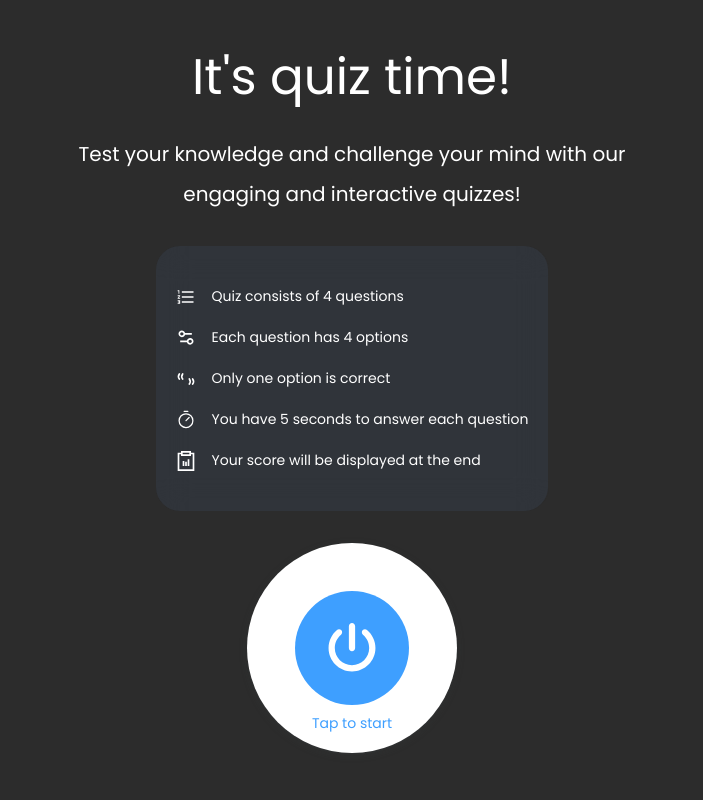
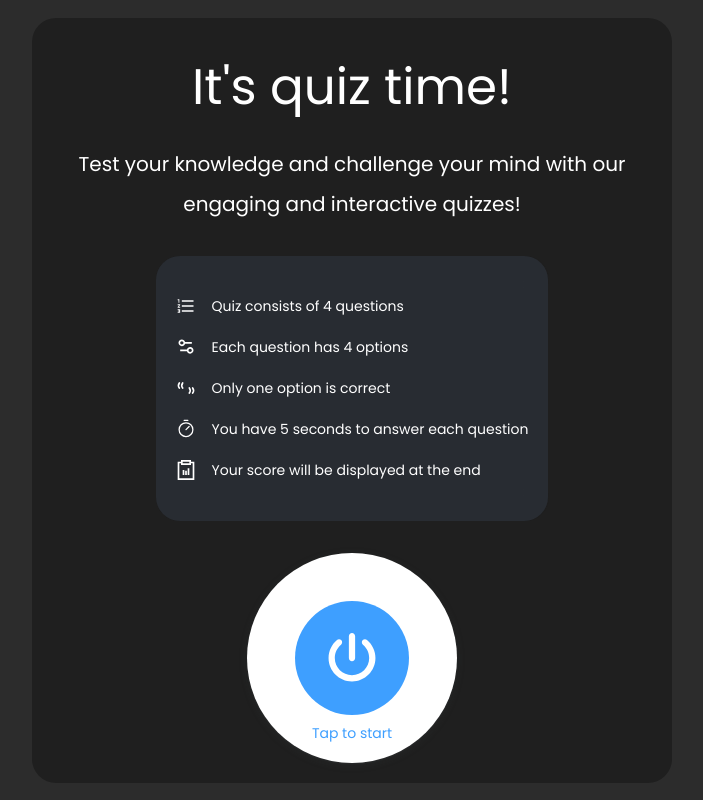
Before and after one commit to sayand-ak/quiz-app, a React (Vite) app: page / in a window 1280 px wide. Shown: the whole page, without its empty margins (288-991 px from the left). Built offline with nearby package versions, Linux system fonts and the light colour scheme.

Commit message:
Changed UI

```diff
--- a/src/assets/index.ts
+++ b/src/assets/index.ts
@@ -1,10 +1,13 @@
 import avatar1 from "./maleAvathar.svg";
 import avatar2 from "./maleAvathar.svg";
 import gif from './Confetti-vmake-unscreen.gif';
+import dataCollectImg from "./Mobile login-bro.svg"
 
 export {
     avatar1,
     avatar2,
-    gif
+    gif,
+    dataCollectImg
+
 
 }
--- a/src/components/Directions.tsx
+++ b/src/components/Directions.tsx
@@ -3,7 +3,7 @@ import { styles } from "../styles";
 
 const Directions = () => {
     return (
-       <ul className={`${styles.sectionSubText} ${styles.paddingY} flex flex-col gap-5 p-5 w-fit h-full bg-gray-700 rounded-3xl bg-clip-padding backdrop-filter backdrop-blur-lg bg-opacity-40`}>
+       <ul className={`${styles.sectionSubText} ${styles.paddingY} flex flex-col gap-5 p-5 h-full bg-gray-700 rounded-3xl bg-clip-padding backdrop-filter backdrop-blur-lg bg-opacity-40`}>
         {
             directions.map((direction, index) => (
                 <li
--- a/src/components/Header.tsx
+++ b/src/components/Header.tsx
@@ -5,9 +5,9 @@ import { styles } from "../styles";
 const Header = () => {
 
     return (
-        <header className="pt-20 md:pt-5 flex items-center justify-center flex-col gap-2 text-center">
+        <header className="pt-20 md:pt-3 flex items-center justify-center flex-col gap-2 text-center">
             <h1 className={`${styles.heroHeadText}`}>{appHeading}</h1>
-            <p className={`${styles.heroSubText} ${styles.paddingX} lg:w-3/4 xl:px-[200px]`}>{appCaption}</p>
+            <p className={`${styles.heroSubText} ${styles.paddingX} `}>{appCaption}</p>
         </header>
     )
 };
--- a/src/pages/Home.tsx
+++ b/src/pages/Home.tsx
@@ -1,13 +1,24 @@
+import { useState } from "react";
 import { Directions, Header } from "../components";
 import { FaPowerOff } from "react-icons/fa6";
 import { motion } from "framer-motion";
-
+import { useNavigate } from "react-router-dom";
 
 const Home = () => {
+    const [showAnimation, setShowAnimation] = useState(false);
+    const navigate = useNavigate();
 
+    const handleButtonClick = () => {
+        setShowAnimation(true);
+        // Set a timeout to navigate after the animation is complete
+        setTimeout(() => {
+            navigate("/profile");
+        }, 1500); // Duration of the animation in milliseconds
+    };
 
     return (
-        <div className="min-h-screen w-full flex flex-col items-center gap-10 md:gap-8 bg-black-100">
+        <div className="w-full h-screen bg-black-100 flex items-center justify-center">
+            <div className="w-full md:w-[50%] h-full md:h-fit flex flex-col items-center gap-10 md:gap-8 bg-[#0000004e] pb-5 md:rounded-3xl">
                 <Header />
 
                 <Directions />
@@ -17,6 +28,10 @@ const Home = () => {
                         <motion.a
                             href="/profile"
                             whileHover={{ scale: 1.2 }}
+                            onClick={(e) => {
+                                e.preventDefault();
+                                handleButtonClick();
+                            }}
                             className="start-button"
                         >
                             <FaPowerOff className="text-[50px]" />
@@ -24,8 +39,29 @@ const Home = () => {
                         <p className="absolute bottom-8 md:bottom-5 text-secondary text-lg md:text-sm">Tap to start</p>
                     </div>
                 </div>
+
+                {/* 3D Animation Div */}
+                {showAnimation && (
+                    <motion.div
+                        initial={{ opacity: 0, rotateY: 0 }}
+                        animate={{ opacity: 1}}
+                        exit={{ opacity: 0 }}
+                        transition={{
+                            opacity: { duration: 1.5 },
+                            exit: { duration: 0.5 }
+                        }}
+                        className="fixed inset-0 bg-black flex items-center justify-center z-50"
+                    >
+                        <div className="relative size-52 violet-gradient rounded-full flex items-center justify-center">
+                            <div className="absolute inset-0 bg-white opacity-20 rounded-full"></div>
+                            <div className="absolute inset-0 border-4 border-white rounded-full animate-pulse"></div>
+                            <p className="text-white text-xl font-bold">Welcome</p>
                         </div>
-    )
+                    </motion.div>
+                )}
+            </div>
+        </div>
+    );
 };
 
-export default Home
+export default Home;
--- a/src/pages/Profile.tsx
+++ b/src/pages/Profile.tsx
@@ -3,7 +3,7 @@ import { useDispatch } from 'react-redux';
 import { useForm } from 'react-hook-form';
 import { useNavigate } from 'react-router-dom';
 import { setUserData } from '../features/userSlice';
-import { avatar1, avatar2 } from '../assets';
+import { avatar1, avatar2, dataCollectImg } from '../assets';
 
 interface FormValues {
     username: string;
@@ -59,7 +59,10 @@ const Profile: React.FC = () => {
     return (
         <div className="p-4 min-h-[100vh] bg-black-100 flex items-center justify-center">
             <div className='w-[90%] md:w-1/2 bg-white p-10 rounded-2xl'>
-                <h1 className="text-2xl font-bold mb-4 text-tertiary text-center">User Profile</h1>
+                <h1 className="text-2xl font-bold mb-4 text-tertiary text-center">Tell something about you!</h1>
+                <div className='h-72 flex items-center justify-center'>
+                    <img src={dataCollectImg} className='object-cover h-full' alt="" />
+                </div>
                 <form onSubmit={handleSubmit(onSubmit)} className="space-y-7">
                     <div>
                         <label htmlFor="username" className="block text-sm font-medium text-black-200">
```
Also changed, not shown: src/assets/Mobile login-bro.svg (added). Lines whose indentation alone changed are shown as unchanged.
